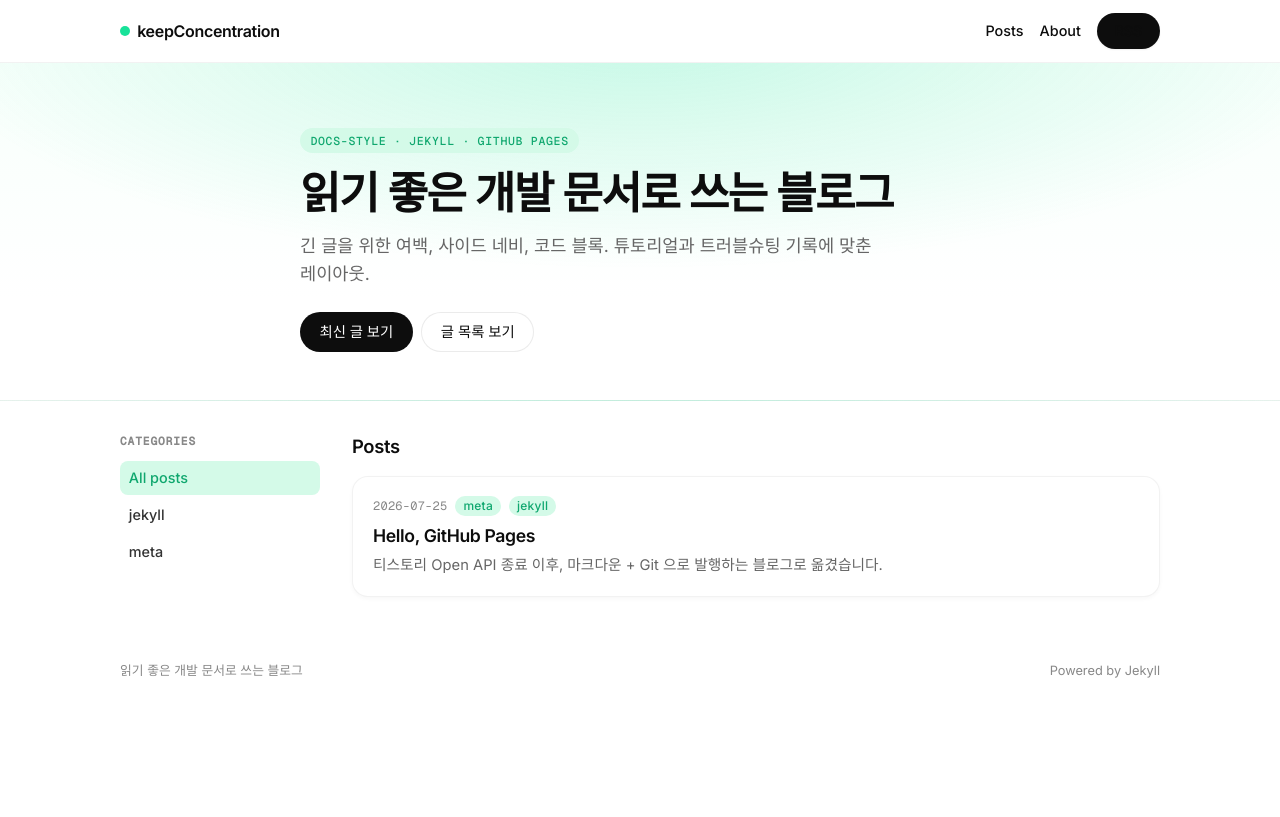
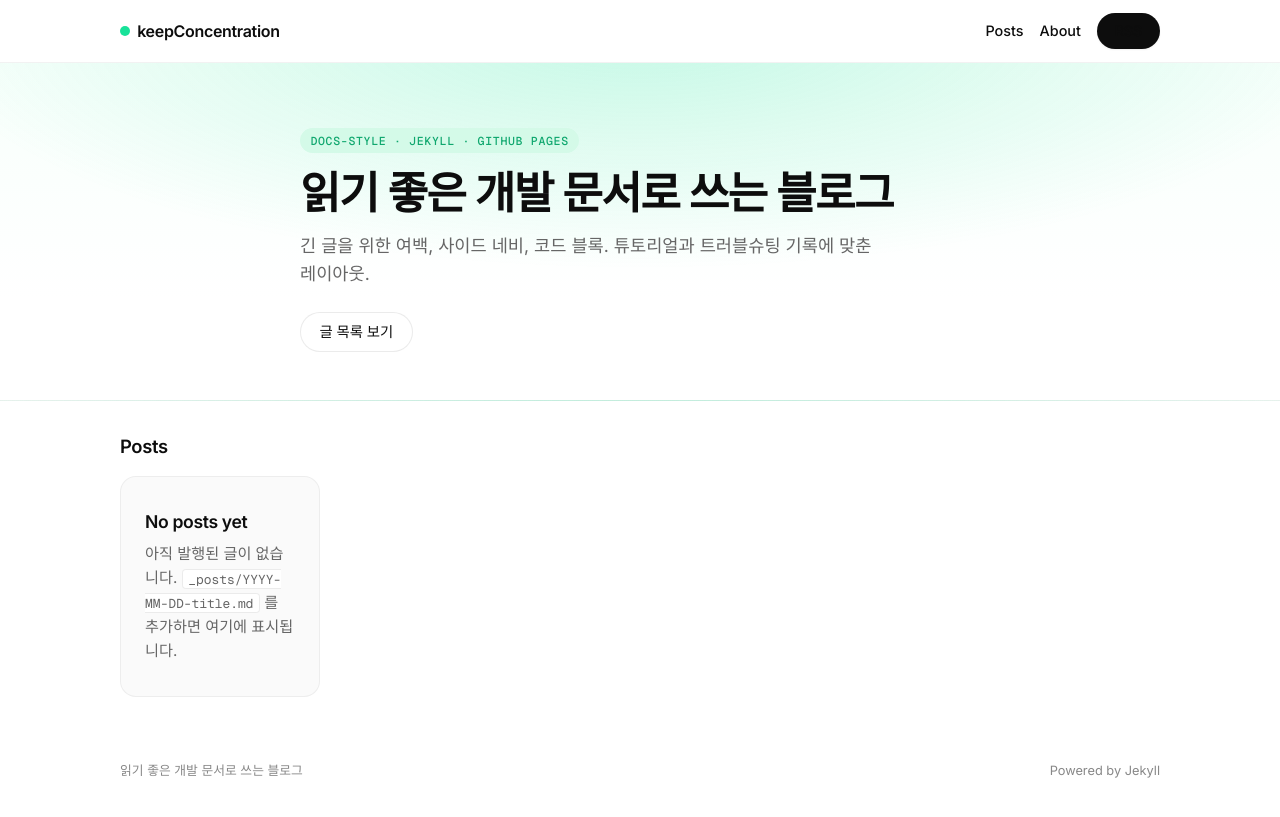
Before and after one commit to keepConcentration/keepConcentration.github.io, a Jekyll site: the page built from index.md, in a window 1280 px wide. Shown: the top 817 px of the page. Built offline with Jekyll 4.4.1, drawn with Linux system fonts in a browser that asks for light colours.

Commit message:
Remove hello post; show empty no-post state
Delete initial Hello GitHub Pages article and render a clear empty list on home until real posts exist.

```diff
--- a/_posts/2026-07-25-hello-github-pages.md
+++ /dev/null
@@ -1,16 +0,0 @@
----
-layout: post
-title: "Hello, GitHub Pages"
-date: 2026-07-25 12:00:00 +0900
-tags: [meta, jekyll]
----
-
-티스토리 Open API 종료 이후, 마크다운 + Git 으로 발행하는 블로그로 옮겼습니다.
-
-## 발행 방법
-
-1. `_posts/YYYY-MM-DD-title.md` 파일 추가
-2. `main` 브랜치에 푸시
-3. GitHub Pages가 자동 배포
-
-Hermes에게 초안 작성과 커밋까지 맡길 수 있습니다.
--- a/assets/css/style.css
+++ b/assets/css/style.css
@@ -520,3 +520,32 @@ footer {
   margin: 0 auto;
   padding: 2rem 1.25rem 4rem;
 }
+
+/* Empty state */
+.empty-state {
+  border: 1px solid var(--border);
+  border-radius: 16px;
+  padding: 2rem 1.5rem;
+  background: var(--soft);
+  color: var(--muted);
+}
+.empty-state h3 {
+  color: var(--fg);
+  font-size: 1.1rem;
+  font-weight: 600;
+  letter-spacing: -0.02em;
+  margin-bottom: 0.4rem;
+}
+.empty-state p {
+  font-size: 0.95rem;
+  line-height: 1.6;
+  margin: 0;
+}
+.empty-state code {
+  font-family: var(--mono);
+  font-size: 0.85em;
+  background: #fff;
+  border: 1px solid var(--border2);
+  border-radius: 4px;
+  padding: 0.05rem 0.35rem;
+}
--- a/index.md
+++ b/index.md
@@ -34,6 +34,12 @@ title: Home
       <h2>Posts</h2>
     </div>
     <div class="grid">
+      {% if site.posts.size == 0 %}
+      <div class="empty-state">
+        <h3>No posts yet</h3>
+        <p>아직 발행된 글이 없습니다. <code>_posts/YYYY-MM-DD-title.md</code> 를 추가하면 여기에 표시됩니다.</p>
+      </div>
+      {% else %}
       {% for post in site.posts %}
       <a href="{{ post.url | relative_url }}" class="card" data-tags="{{ post.tags | join: ',' }}">
         <div class="meta">
@@ -50,6 +56,7 @@ title: Home
         {% endif %}
       </a>
       {% endfor %}
+      {% endif %}
     </div>
   </main>
 </div>
```
